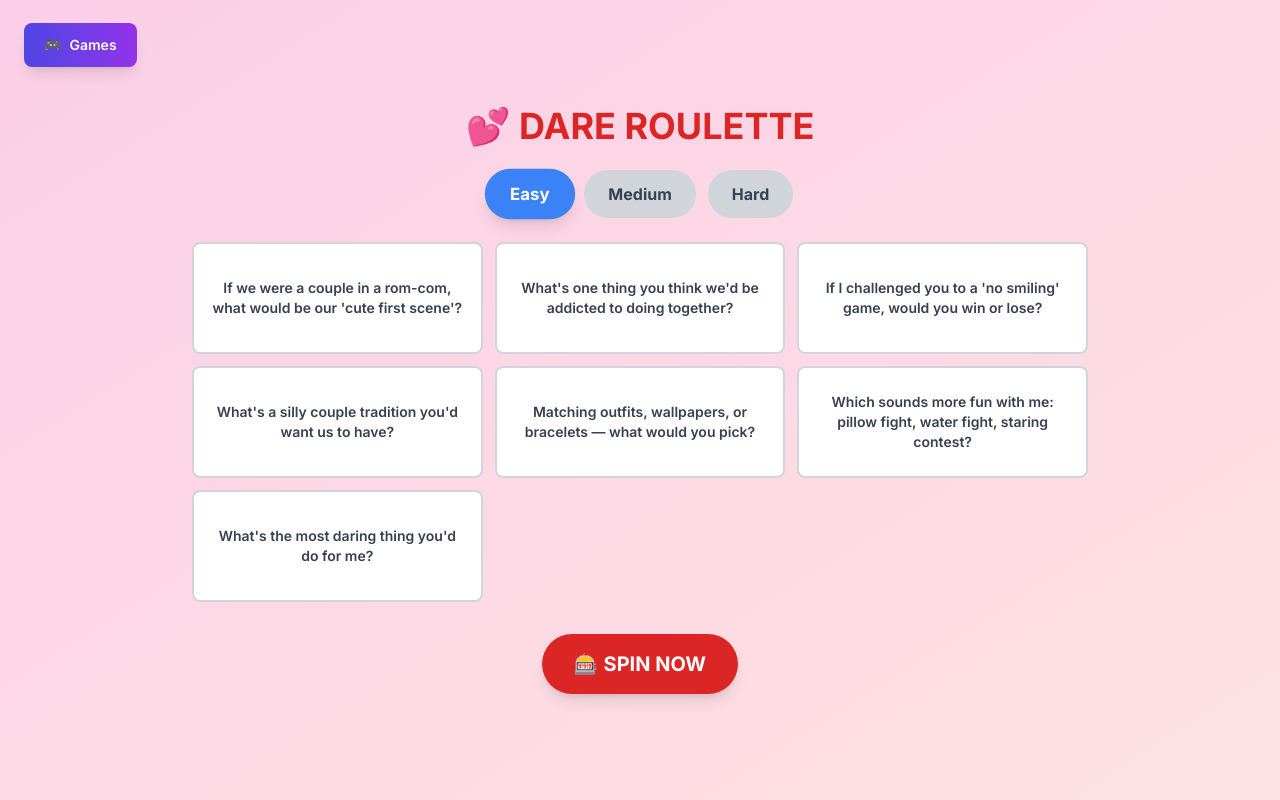
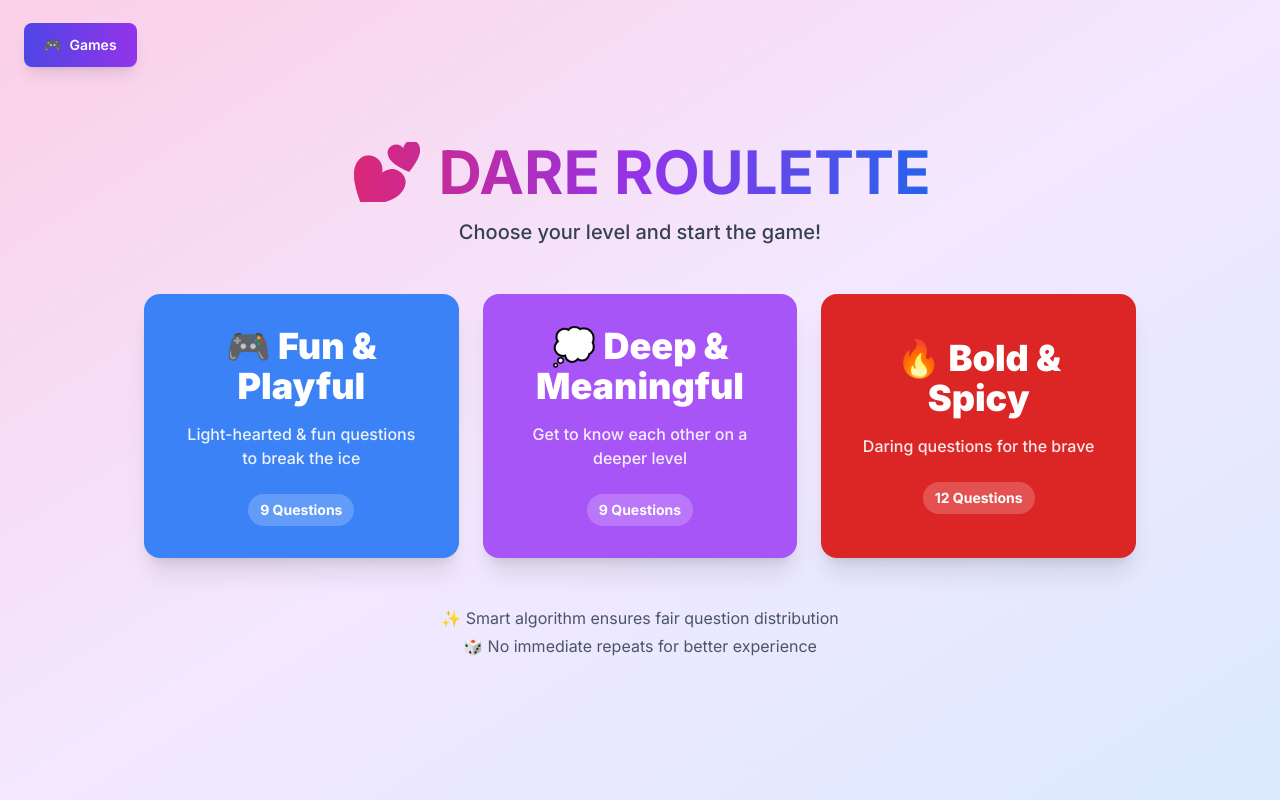
Before and after one commit to Tushar365/myjournalbook, a Next.js app: page /spin-game in a window 1280 px wide. Built offline with nearby package versions, Linux system fonts and the light colour scheme.

Commit message:
Enhance dare levels and random selection logic
Added descriptions to dare levels and updated names and colors. Enhanced the random dare selection logic to prevent immediate repeats and manage blocklisted dares more effectively.

```diff
--- a/app/spin-game/page.tsx
+++ b/app/spin-game/page.tsx
@@ -6,6 +6,7 @@ import React, { useState } from "react";
 interface DareLevel {
   name: string;
   color: string;
+  description: string;
   dares: string[];
 }
 
@@ -17,207 +18,187 @@ interface DareTracker {
 // ============= DARE LEVELS =============
 const DARE_LEVELS: Record<string, DareLevel> = {
   easy: {
-    name: "Easy",
+    name: "🎮 Fun & Playful",
     color: "bg-blue-500",
+    description: "Light-hearted & fun questions to break the ice",
     dares: [
       "If we were a couple in a rom-com, what would be our 'cute first scene'?",
       "What's one thing you think we'd be addicted to doing together?",
       "If I challenged you to a 'no smiling' game, would you win or lose?",
       "What's a silly couple tradition you'd want us to have?",
       "Matching outfits, wallpapers, or bracelets — what would you pick?",
-      "Which sounds more fun with me: pillow fight, water fight, staring contest?",
-      "What's the most daring thing you'd do for me?",
+      "Which sounds more fun: pillow fight, water fight, or staring contest?",
+      "If you could plan our dream hangout day, what would it be?",
+      "What's the funniest inside joke we could create right now?",
+      "Would you rather: 24-hour road trip or cozy movie marathon?",
     ],
   },
   medium: {
-    name: "Medium",
-    color: "bg-yellow-500",
+    name: "💭 Deep & Meaningful",
+    color: "bg-purple-500",
+    description: "Get to know each other on a deeper level",
     dares: [
-      "What's a silly couple tradition you'd want us to have?",
-      "Matching outfits, wallpapers, or bracelets — what would you pick?",
-      "Which sounds more fun with me: pillow fight, water fight, staring contest?",
+      "What's a dream you've never told anyone before?",
+      "If you could change one thing about your past, what would it be?",
+      "What makes you feel most understood by someone?",
+      "Describe the moment you felt most proud of yourself.",
+      "What's a fear you're actively trying to overcome?",
+      "If you wrote a book about your life, what would the title be?",
+      "What's one thing you wish people knew about you without asking?",
+      "When do you feel most like yourself?",
+      "What does 'home' mean to you emotionally, not physically?",
     ],
   },
   hard: {
-    name: "Hard",
+    name: "🔥 Bold & Spicy",
     color: "bg-red-600",
+    description: "Daring questions for the brave",
     dares: [
-      "What's the most daring thing you'd do for me?",
-      "Tell me your biggest fear and why.",
-      "What would you do if I suddenly kissed you right now?",
-      "If we were a couple in a rom-com, what would be our 'cute first scene'?",
-      "What's one thing you think we'd be addicted to doing together?",
-      "If I challenged you to a 'no smiling' game, would you win or lose?",
-      "What's a silly couple tradition you'd want us to have?",
-      "Matching outfits, wallpapers, or bracelets — what would you pick?",
-      "Which sounds more fun with me: pillow fight, water fight, staring contest?",
-      "What's the most daring thing you'd do for me?",
+      "What's the most daring thing you'd do to impress me?",
+      "If I leaned in right now, would you kiss me back?",
+      "What's your biggest turn-on in a relationship?",
+      "Have you ever had a dream about me? Be honest.",
+      "What's something you find attractive about me that I might not know?",
+      "If we were alone right now, what would you want to do?",
+      "What's your most embarrassing romantic moment?",
+      "Rate our chemistry from 1-10 and explain why.",
+      "What would you do if I confessed feelings for you right now?",
+      "What's the riskiest thing you've done for love?",
+      "If you could kiss anyone in the world right now, who would it be?",
+      "What's your favorite physical feature about yourself?",
     ],
   },
 };
 
-// ============= SMART RANDOMIZER =============
+// ============= ADVANCED SMART RANDOMIZER WITH BLOCKLIST =============
 function getSmartRandomDare(
   dares: string[],
-  dareTracker: DareTracker[]
-): { dare: string; index: number } {
-  // Filter dares that haven't been selected twice yet
-  const availableDares = dares
-    .map((dare, idx) => ({
+  dareTracker: DareTracker[],
+  lastSelectedIndex: number | null
+): { dare: string; index: number; allBlocked: boolean } {
+  const dareStats = dares.map((dare, idx) => ({
     dare,
     idx,
-      count: dareTracker.find((d) => d.dareId === `${dare}`)?.count || 0,
-    }))
-    .filter((item) => item.count < 2);
-
-  // If all dares have been picked twice, reset tracker and allow all
-  const selectFromDares =
-    availableDares.length > 0
-      ? availableDares
-      : dares.map((dare, idx) => ({
-          dare,
-          idx,
-          count: 0,
+    count: dareTracker.find((d) => d.dareId === dare)?.count || 0,
   }));
 
-  const selected =
-    selectFromDares[Math.floor(Math.random() * selectFromDares.length)];
-  return { dare: selected.dare, index: selected.idx };
+  // Filter out dares that have been shown 2+ times (blocklisted)
+  const availableDares = dareStats.filter(d => d.count < 2);
+
+  // If all dares are blocklisted (shown 2+ times), reset and allow all
+  if (availableDares.length === 0) {
+    const selected = dareStats[Math.floor(Math.random() * dareStats.length)];
+    return { dare: selected.dare, index: selected.idx, allBlocked: true };
   }
 
-// ============= DARE GRID COMPONENT =============
-interface DareGridProps {
-  dares: string[];
-  highlight: number | null;
-  selected: number | null;
-  isSpinning: boolean;
+  // Find minimum count among available dares
+  const minCount = Math.min(...availableDares.map(d => d.count));
+  let bestDares = availableDares.filter(d => d.count === minCount);
+
+  // Avoid immediate repeat if possible
+  if (bestDares.length > 1 && lastSelectedIndex !== null) {
+    const filtered = bestDares.filter(d => d.idx !== lastSelectedIndex);
+    if (filtered.length > 0) {
+      bestDares = filtered;
+    }
   }
 
-function DareGrid({ dares, highlight, selected, isSpinning }: DareGridProps) {
+  const selected = bestDares[Math.floor(Math.random() * bestDares.length)];
+  return { dare: selected.dare, index: selected.idx, allBlocked: false };
+}
+
+// ============= LEVEL MENU COMPONENT =============
+function LevelMenu({ onSelectLevel }: { onSelectLevel: (level: string) => void }) {
   return (
-    <div className="mb-6 sm:mb-8 w-full max-w-xs sm:max-w-2xl lg:max-w-4xl">
-      <div className="grid grid-cols-2 sm:grid-cols-3 lg:grid-cols-3 gap-2 sm:gap-3">
-        {dares.map((dare, i) => (
-          <div
-            key={i}
-            className={`p-3 sm:p-4 rounded-lg text-center text-xs sm:text-sm font-semibold transition-all duration-75 h-20 sm:h-24 lg:h-28 flex items-center justify-center ${
-              highlight === i && isSpinning
-                ? "bg-yellow-400 text-gray-900 scale-105 ring-4 ring-yellow-300 shadow-lg"
-                : selected === i
-                ? "bg-red-600 text-white scale-110 ring-4 ring-red-300 shadow-lg"
-                : "bg-white text-gray-700 border-2 border-gray-300"
-            }`}
+    <div className="min-h-screen flex flex-col items-center justify-center bg-gradient-to-br from-pink-200 via-purple-100 to-blue-100 p-4 sm:p-6 overflow-x-hidden">
+      <div className="text-center mb-6 sm:mb-12 px-2">
+        <h1 className="text-3xl xs:text-4xl sm:text-5xl md:text-6xl font-bold text-transparent bg-gradient-to-r from-pink-600 via-purple-600 to-blue-600 bg-clip-text mb-3 sm:mb-4 leading-tight">
+          💕 DARE ROULETTE
+        </h1>
+        <p className="text-sm xs:text-base sm:text-xl text-gray-700 font-medium px-4">
+          Choose your level and start the game!
+        </p>
+      </div>
+
+      <div className="grid grid-cols-1 gap-4 sm:gap-6 max-w-md sm:max-w-5xl w-full px-4 sm:grid-cols-3">
+        {Object.entries(DARE_LEVELS).map(([key, level]) => (
+          <button
+            key={key}
+            onClick={() => onSelectLevel(key)}
+            className={`${level.color} text-white p-6 sm:p-8 rounded-2xl shadow-xl hover:shadow-2xl active:scale-95 transition-all duration-300 flex flex-col items-center justify-center min-h-[180px] xs:min-h-[200px] sm:min-h-[250px] touch-manipulation`}
           >
-            {dare}
+            <div className="text-2xl xs:text-3xl sm:text-4xl font-black mb-2 xs:mb-3 sm:mb-4">
+              {level.name}
             </div>
+            <div className="text-xs xs:text-sm sm:text-base text-white/90 font-medium text-center px-2">
+              {level.description}
+            </div>
+            <div className="mt-3 xs:mt-4 sm:mt-6 px-3 xs:px-4 py-1.5 xs:py-2 bg-white/20 rounded-full text-xs sm:text-sm font-bold">
+              {level.dares.length} Questions
+            </div>
+          </button>
         ))}
+      </div>
+
+      <div className="mt-6 sm:mt-12 text-center text-gray-600 text-xs xs:text-sm sm:text-base px-4 space-y-1">
+        <p>✨ Smart algorithm ensures fair question distribution</p>
+        <p>🎲 No immediate repeats for better experience</p>
       </div>
     </div>
   );
 }
 
-// ============= SPIN BUTTON COMPONENT =============
-interface SpinButtonProps {
-  isSpinning: boolean;
-  onClick: () => void;
-}
-
-function SpinButton({ isSpinning, onClick }: SpinButtonProps) {
-  return (
-    <button
-      onClick={onClick}
-      disabled={isSpinning}
-      className={`px-6 sm:px-8 py-3 sm:py-4 rounded-full font-bold text-lg sm:text-xl text-white transition-all ${
-        isSpinning
-          ? "bg-gray-400 cursor-not-allowed opacity-50"
-          : "bg-red-600 hover:bg-red-700 active:scale-95 cursor-pointer shadow-lg"
-      }`}
-    >
-      {isSpinning ? "⏳ SPINNING..." : "🎰 SPIN NOW"}
-    </button>
-  );
-}
-
-// ============= RESULT DISPLAY COMPONENT =============
-interface ResultDisplayProps {
-  dare: string;
-  isSpinning: boolean;
-}
-
-function ResultDisplay({ dare, isSpinning }: ResultDisplayProps) {
-  if (isSpinning) return null;
-
-  return (
-    <div className="mt-6 sm:mt-10 p-4 sm:p-6 bg-red-600 text-white rounded-xl text-center max-w-xs sm:max-w-xl shadow-xl animate-bounce">
-      <div className="text-2xl sm:text-3xl font-bold mb-2 sm:mb-3">
-        🎉 YOU GOT!
-      </div>
-      <div className="text-base sm:text-lg font-semibold">{dare}</div>
-    </div>
-  );
-}
-
-// ============= LEVEL SELECTOR COMPONENT =============
-interface LevelSelectorProps {
-  currentLevel: string;
-  onLevelChange: (level: string) => void;
-}
-
-function LevelSelector({ currentLevel, onLevelChange }: LevelSelectorProps) {
-  return (
-    <div className="mb-6 flex gap-2 sm:gap-3 justify-center flex-wrap">
-      {Object.entries(DARE_LEVELS).map(([key, level]) => (
-        <button
-          key={key}
-          onClick={() => onLevelChange(key)}
-          className={`px-4 sm:px-6 py-2 sm:py-3 rounded-full font-bold text-sm sm:text-base transition-all ${
-            currentLevel === key
-              ? `${level.color} text-white scale-105 shadow-lg`
-              : "bg-gray-300 text-gray-700 hover:bg-gray-400"
-          }`}
-        >
-          {level.name}
-        </button>
-      ))}
-    </div>
-  );
-}
-
-// ============= MAIN COMPONENT =============
-export default function Roulette() {
-  const [selectedLevel, setSelectedLevel] = useState("easy");
+// ============= GAME COMPONENT =============
+function GameScreen({
+  selectedLevel,
+  onBackToMenu
+}: {
+  selectedLevel: string;
+  onBackToMenu: () => void;
+}) {
   const [isSpinning, setIsSpinning] = useState(false);
   const [selected, setSelected] = useState<number | null>(null);
   const [highlight, setHighlight] = useState<number | null>(null);
   const [dareTracker, setDareTracker] = useState<DareTracker[]>([]);
   const [selectedDare, setSelectedDare] = useState<string | null>(null);
+  const [resetMessage, setResetMessage] = useState(false);
 
   const currentDares = DARE_LEVELS[selectedLevel].dares;
+
+  // Calculate which dares are blocklisted (shown 2+ times)
+  const getBlocklistedDares = () => {
+    return currentDares.map((dare, idx) => {
+      const count = dareTracker.find((d) => d.dareId === dare)?.count || 0;
+      return count >= 2 ? idx : null;
+    }).filter(idx => idx !== null) as number[];
+  };
+
+  const blocklistedDares = getBlocklistedDares();
 
   const spin = () => {
     if (isSpinning) return;
 
     setIsSpinning(true);
+    const previousSelected = selected;
     setSelected(null);
 
-    // Animate through random items
     let current = 0;
-    const interval = setInterval(() => {
-      const randomIndex = Math.floor(Math.random() * currentDares.length);
-      setHighlight(randomIndex);
-      current++;
-    }, 100);
+    let interval = 50;
 
-    // Stop after 5 seconds
-    setTimeout(() => {
-      clearInterval(interval);
-      const { dare, index } = getSmartRandomDare(currentDares, dareTracker);
+    const animate = () => {
+      if (current >= 50) {
+        const { dare, index, allBlocked } = getSmartRandomDare(currentDares, dareTracker, previousSelected);
 
         setSelected(index);
         setHighlight(index);
         setSelectedDare(dare);
 
-      // Update tracker
+        // Show reset message if all dares were blocklisted
+        if (allBlocked) {
+          setResetMessage(true);
+          setTimeout(() => setResetMessage(false), 3000);
+        }
+
         const newTracker = [...dareTracker];
         const existingIndex = newTracker.findIndex((d) => d.dareId === dare);
         if (existingIndex !== -1) {
@@ -225,40 +206,171 @@ export default function Roulette() {
         } else {
           newTracker.push({ dareId: dare, count: 1 });
         }
+
+        // If this was a reset round, clear the tracker after selection
+        if (allBlocked) {
+          setDareTracker([{ dareId: dare, count: 1 }]);
+        } else {
           setDareTracker(newTracker);
-
-      // Reset tracker if all dares hit limit
-      if (newTracker.every((d) => d.count >= 2)) {
-        setDareTracker([]);
         }
 
         setIsSpinning(false);
-    }, 5000);
+        return;
+      }
+
+      const randomIndex = Math.floor(Math.random() * currentDares.length);
+      setHighlight(randomIndex);
+      current++;
+
+      if (current > 30) interval += 10;
+      else if (current > 20) interval += 5;
+
+      setTimeout(animate, interval);
+    };
+
+    animate();
+  };
+
+  const getBackgroundClass = () => {
+    switch (selectedLevel) {
+      case "easy":
+        return "bg-gradient-to-br from-blue-200 via-cyan-100 to-blue-100";
+      case "medium":
+        return "bg-gradient-to-br from-purple-200 via-pink-100 to-purple-100";
+      case "hard":
+        return "bg-gradient-to-br from-red-200 via-orange-100 to-pink-100";
+      default:
+        return "bg-gradient-to-br from-pink-200 to-red-100";
+    }
+  };
+
+  const getTitleClass = () => {
+    switch (selectedLevel) {
+      case "easy":
+        return "text-blue-600";
+      case "medium":
+        return "text-purple-600";
+      case "hard":
+        return "text-red-600";
+      default:
+        return "text-red-600";
+    }
   };
 
   return (
-    <div className="min-h-screen flex flex-col items-center justify-center bg-gradient-to-br from-pink-200 to-red-100 p-4 sm:p-6">
-      <h1 className="text-2xl sm:text-4xl font-bold text-red-600 mb-4 sm:mb-6 text-center">
+    <div className={`min-h-screen flex flex-col items-center justify-center ${getBackgroundClass()} p-3 xs:p-4 sm:p-6 transition-colors duration-500 overflow-x-hidden`}>
+      {/* Back Button */}
+      <button
+        onClick={onBackToMenu}
+        className="fixed top-3 left-3 xs:top-4 xs:left-4 px-3 xs:px-4 py-2 bg-white/90 hover:bg-white text-gray-700 rounded-full font-semibold text-xs xs:text-sm shadow-lg hover:shadow-xl transition-all z-50 touch-manipulation"
+      >
+        ← Back
+      </button>
+
+      <h1 className={`text-xl xs:text-2xl sm:text-3xl md:text-4xl font-bold ${getTitleClass()} mb-2 text-center transition-colors duration-300 px-2 mt-12 xs:mt-0`}>
         💕 DARE ROULETTE
       </h1>
+      <p className="text-xs xs:text-sm sm:text-base text-gray-600 mb-3 xs:mb-4 sm:mb-6 text-center font-medium px-2">
+        {DARE_LEVELS[selectedLevel].name}
+      </p>
 
-      <LevelSelector
-        currentLevel={selectedLevel}
-        onLevelChange={setSelectedLevel}
-      />
+      {/* Dare Grid */}
+      <div className="mb-4 xs:mb-6 sm:mb-8 w-full max-w-xs sm:max-w-2xl lg:max-w-4xl px-2">
+        <div className="grid grid-cols-2 sm:grid-cols-3 lg:grid-cols-3 gap-1.5 xs:gap-2 sm:gap-3">
+          {currentDares.map((dare, i) => {
+            const isBlocklisted = blocklistedDares.includes(i);
+            const dareCount = dareTracker.find((d) => d.dareId === dare)?.count || 0;
 
-      <DareGrid
-        dares={currentDares}
-        highlight={highlight}
-        selected={selected}
-        isSpinning={isSpinning}
-      />
+            return (
+              <div
+                key={i}
+                className={`p-2 xs:p-3 sm:p-4 rounded-lg text-center text-[10px] xs:text-xs sm:text-sm font-semibold transition-all duration-300 h-16 xs:h-20 sm:h-24 lg:h-28 flex flex-col items-center justify-center relative ${
+                  highlight === i && isSpinning
+                    ? "bg-yellow-400 text-gray-900 scale-105 ring-2 xs:ring-4 ring-yellow-300 shadow-lg"
+                    : selected === i
+                    ? "bg-red-600 text-white scale-105 xs:scale-110 ring-2 xs:ring-4 ring-red-300 shadow-lg"
+                    : isBlocklisted
+                    ? "bg-gray-800 text-gray-400 border-2 border-gray-700 opacity-60"
+                    : "bg-white text-gray-700 border-2 border-gray-300"
+                }`}
+              >
+                <span className="leading-tight">{dare}</span>
+                {/* Show count badge */}
+                {dareCount > 0 && !isSpinning && (
+                  <div className={`absolute top-0.5 xs:top-1 right-0.5 xs:right-1 w-4 xs:w-5 h-4 xs:h-5 rounded-full text-[8px] xs:text-[10px] flex items-center justify-center font-bold ${
+                    isBlocklisted ? 'bg-red-500 text-white' : 'bg-blue-500 text-white'
+                  }`}>
+                    {dareCount}
+                  </div>
+                )}
+                {/* Blocklisted icon */}
+                {isBlocklisted && (
+                  <div className="absolute bottom-0.5 xs:bottom-1 right-0.5 xs:right-1 text-[10px] xs:text-xs">🚫</div>
+                )}
+              </div>
+            );
+          })}
+        </div>
+      </div>
 
-      <SpinButton isSpinning={isSpinning} onClick={spin} />
+      {/* Blocklist Status */}
+      {blocklistedDares.length > 0 && !isSpinning && (
+        <div className="mb-3 xs:mb-4 px-3 xs:px-4 py-1.5 xs:py-2 bg-gray-800 text-white rounded-lg text-[10px] xs:text-xs sm:text-sm font-semibold">
+          🚫 {blocklistedDares.length} / {currentDares.length} dares blocklisted (shown 2+ times)
+        </div>
+      )}
 
-      {selectedDare && (
-        <ResultDisplay dare={selectedDare} isSpinning={isSpinning} />
+      {/* Reset Message */}
+      {resetMessage && (
+        <div className="mb-3 xs:mb-4 px-3 xs:px-4 py-1.5 xs:py-2 bg-yellow-500 text-gray-900 rounded-lg text-[10px] xs:text-xs sm:text-sm font-bold animate-pulse">
+          ♻️ All dares were blocklisted! Tracker reset.
+        </div>
+      )}
+
+      {/* Spin Button */}
+      <button
+        onClick={spin}
+        disabled={isSpinning}
+        className={`px-5 xs:px-6 sm:px-8 py-2.5 xs:py-3 sm:py-4 rounded-full font-bold text-base xs:text-lg sm:text-xl text-white transition-all touch-manipulation ${
+          isSpinning
+            ? "bg-gray-400 cursor-not-allowed opacity-50"
+            : "bg-gradient-to-r from-pink-500 to-red-600 hover:from-pink-600 hover:to-red-700 active:scale-95 cursor-pointer shadow-lg hover:shadow-xl"
+        }`}
+      >
+        {isSpinning ? "⏳ SPINNING..." : "🎰 SPIN NOW"}
+      </button>
+
+      {/* Result Display */}
+      {selectedDare && !isSpinning && (
+        <div className="mt-4 xs:mt-6 sm:mt-10 p-3 xs:p-4 sm:p-6 bg-gradient-to-r from-purple-600 to-pink-600 text-white rounded-xl text-center max-w-[90%] xs:max-w-xs sm:max-w-xl shadow-xl animate-bounce mx-2">
+          <div className="text-xl xs:text-2xl sm:text-3xl font-bold mb-2 sm:mb-3">
+            🎉 YOUR DARE!
+          </div>
+          <div className="text-sm xs:text-base sm:text-lg font-semibold leading-tight">{selectedDare}</div>
+        </div>
       )}
     </div>
   );
 }
+
+// ============= MAIN COMPONENT =============
+export default function Roulette() {
+  const [gameStarted, setGameStarted] = useState(false);
+  const [selectedLevel, setSelectedLevel] = useState<string | null>(null);
+
+  const handleSelectLevel = (level: string) => {
+    setSelectedLevel(level);
+    setGameStarted(true);
+  };
+
+  const handleBackToMenu = () => {
+    setGameStarted(false);
+    setSelectedLevel(null);
+  };
+
+  if (!gameStarted || !selectedLevel) {
+    return <LevelMenu onSelectLevel={handleSelectLevel} />;
+  }
+
+  return <GameScreen selectedLevel={selectedLevel} onBackToMenu={handleBackToMenu} />;
+}
```
Lines whose indentation alone changed are shown as unchanged.
